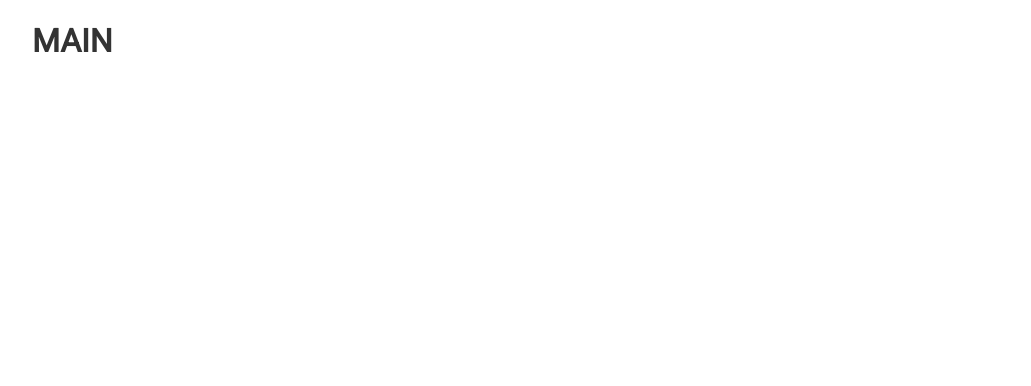
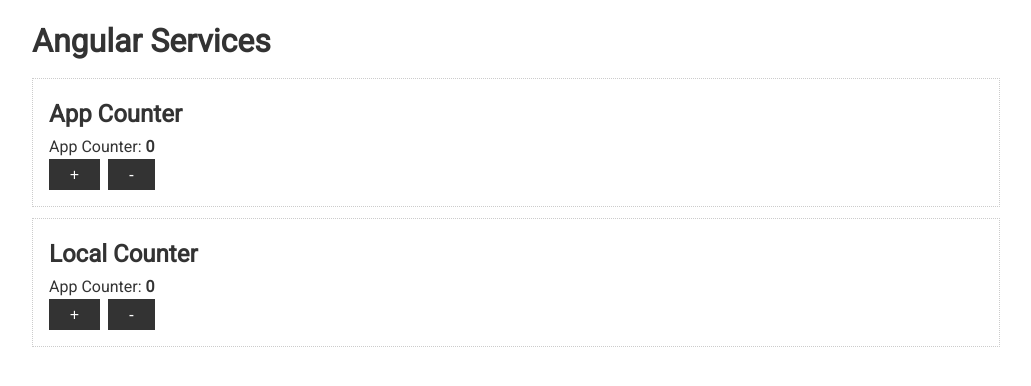
Before and after one commit to RomanSyrko/study-udemy-angular9, an Angular app: page / in a window 1280 px wide. Shown: the top 386 px of the page, without its empty margins (124-1155 px from the left). Built offline with nearby package versions, Linux system fonts and the light colour scheme.

Commit message:
Final this part

```diff
--- /dev/null
+++ b/src/app/app-counter/app-counter.component.html
@@ -0,0 +1,7 @@
+<div class="card">
+  <h2>App Counter</h2>
+
+  <p>App Counter: <strong>{{appCounterService.counter}}</strong></p>
+  <button class="btn" (click)="appCounterService.increase()">+</button>
+  <button class="btn" (click)="appCounterService.decrease()">-</button>
+</div>
--- /dev/null
+++ b/src/app/app-counter/app-counter.service.ts
@@ -0,0 +1,19 @@
+import {Injectable} from '@angular/core';
+
+// Декоратор Injectable дозволяє не реєструвати сервіси в app.module
+@Injectable({
+  providedIn: 'root'
+})
+
+export class AppCounterService {
+
+  counter = 0
+
+  increase() {
+    this.counter++
+  }
+
+  decrease() {
+    this.counter--
+  }
+}
--- a/src/app/app.component.html
+++ b/src/app/app.component.html
@@ -1,4 +1,8 @@
 <div class="container">
   <h1>{{title}}</h1>
 
+  <app-app-counter></app-app-counter>
+
+  <app-local-counter></app-local-counter>
+
 </div>
--- a/src/app/app.component.ts
+++ b/src/app/app.component.ts
@@ -6,5 +6,5 @@ import {Component} from '@angular/core';
   styleUrls: ['./app.component.css']
 })
 export class AppComponent {
-  title = 'MAIN';
+  title = 'Angular Services';
 }
--- /dev/null
+++ b/src/app/local-counter/local-counter.component.html
@@ -0,0 +1,7 @@
+<div class="card">
+  <h2>Local Counter</h2>
+
+  <p>App Counter: <strong>{{LocalCounterService.counter}}</strong></p>
+  <button class="btn" (click)="LocalCounterService.increase()">+</button>
+  <button class="btn" (click)="LocalCounterService.decrease()">-</button>
+</div>
--- /dev/null
+++ b/src/app/local-counter/local-counter.service.ts
@@ -0,0 +1,17 @@
+import { Injectable } from '@angular/core';
+
+@Injectable({
+  providedIn: 'root'
+})
+export class LocalCounterService {
+
+  counter = 0
+
+  increase() {
+    this.counter++
+  }
+
+  decrease() {
+    this.counter--
+  }
+}
```
Also changed, not shown: src/app/app-counter/app-counter.component.ts (added, +13 -0 lines), src/app/app.module.ts (+8 -2 lines), src/app/local-counter/local-counter.component.ts (added, +15 -0 lines).
